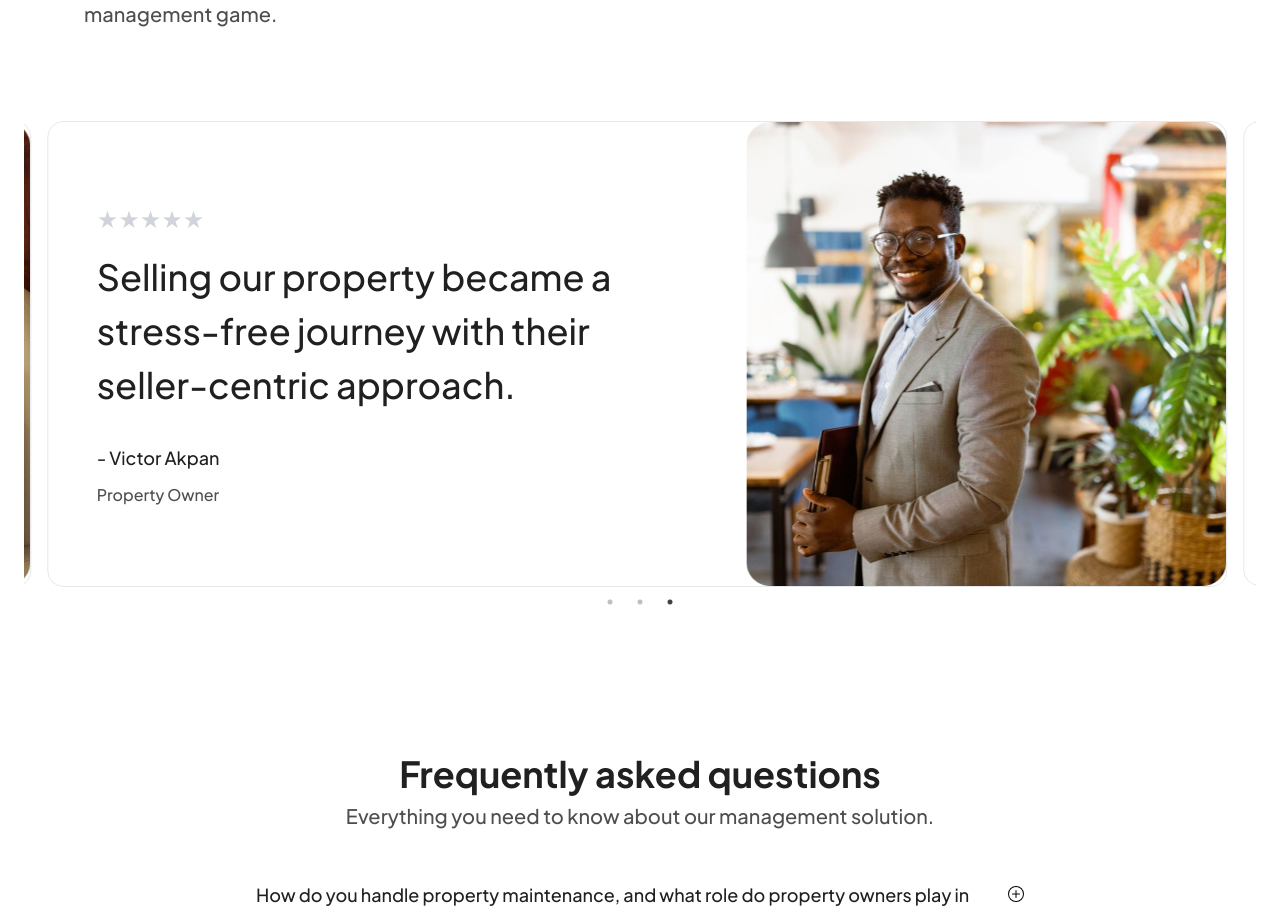
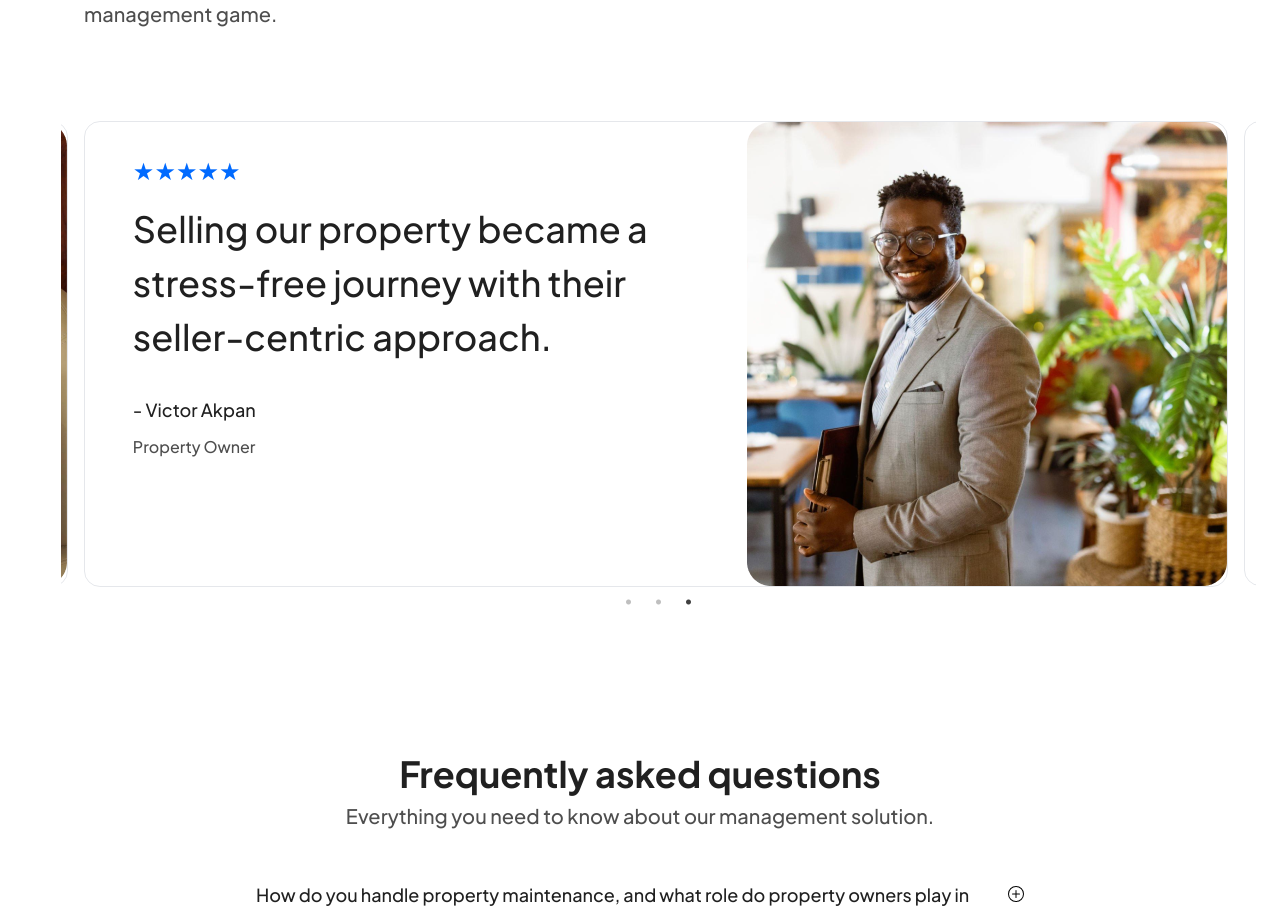
Before and after one commit to homzfront/homz, a Next.js app: page / in a window 1280 px wide. Shown: the part 2960-3873 px from the top of the page. Built offline with nearby package versions, Linux system fonts and the light colour scheme.

Commit message:
little adjustment with sliders

```diff
--- a/src/app/forgetpassword/page.js
+++ b/src/app/forgetpassword/page.js
@@ -6,6 +6,7 @@ import React, { useState } from "react";
 import Slider from "react-slick";
 import "slick-carousel/slick/slick.css";
 import "slick-carousel/slick/slick-theme.css";
+
 
 const ForgotPassword = () => {
   const [email, setEmail] = useState("");
@@ -100,7 +101,7 @@ const ForgotPassword = () => {
             &copy; 2022 Homz.ng. All rights reserved
           </div>
         </div>
-        <div className="w-[794px] flex flex-col justify-around items-center">
+        <div className="sm:w-[794px] w-full flex flex-col justify-around items-center">
           <div className="h-[85%]  py-4">
             {!sentEmail ? (
               <div className="flex flex-col max-w-[360px] mt-1">
@@ -179,7 +180,7 @@ const ForgotPassword = () => {
                   Reset Password
                 </h1>
                 <p className="mt-1 text-[16px] font-[400] text-center text-GrayHomz">
-                  We have sent a reset password to <br /> Samson@gmail.com
+                  We have sent a reset password to <br /> {email}
                 </p>
                 <Link
                   href={"/resetpassword"}
--- a/src/app/register/page.js
+++ b/src/app/register/page.js
@@ -148,7 +148,7 @@ const Register = () => {
             &copy; 2022 Homz.ng. All rights reserved
           </div>
         </div>
-        <div className="w-[794px] flex flex-col justify-around items-center">
+        <div className="sm:w-[794px] w-full flex flex-col justify-around items-center">
           <div className="h-[85%] px-6  py-4">
             <div className="flex flex-col gap-6 m-auto  max-w-[360px]">
               <h1 className="text-start  text-[36px] font-[700] text-BlackHomz">
--- a/src/app/resetpassword/page.js
+++ b/src/app/resetpassword/page.js
@@ -141,7 +141,7 @@ const ResetPassword = () => {
             &copy; 2022 Homz.ng. All rights reserved
           </div>
         </div>
-        <div className="w-[794px] px-6 flex flex-col justify-around items-center">
+        <div className="sm:w-[794px] w-full px-6 flex flex-col justify-around items-center">
           <div className="h-[85%]  py-4">
             {!succPass ? (
               <div className="flex flex-col max-w-[360px] mt-1">
--- a/src/app/useContext/context.js
+++ b/src/app/useContext/context.js
@@ -5,10 +5,13 @@ import React, { createContext, useState } from "react";
 const ProfileContext = createContext({
   user: {},
   setUser: () => {},
+
 });
 
 const ProfileProvider = ({ children }) => {
   const [user, setUser] = useState({});
+  console.log(user)
+  console.log(setUser)
 
   return (
     <ProfileContext.Provider value={{ user, setUser }}>
--- a/src/components/landingPageProMan/ContactCard.js
+++ b/src/components/landingPageProMan/ContactCard.js
@@ -14,17 +14,7 @@ const ContactCard = () => {
     {
       id: 1,
       name: "John Daniels",
-      image: (
-        <Image
-          className="rounded-2xl"
-          src={"/image.png"}
-          width={480}
-          height={464}
-          alt="img"
-          style={{ width: "auto", height: "auto" }}
-          priority
-        />
-      ),
+      image: "/image.png",
       position: "Property Manager",
       content:
         "“I love the simplicity of the services offered by the Homz.ng management software.”",
@@ -32,17 +22,7 @@ const ContactCard = () => {
     {
       id: 2,
       name: "John Daniels",
-      image: (
-        <Image
-          className="rounded-2xl"
-          src={"/image.png"}
-          width={480}
-          height={464}
-          alt="img"
-          style={{ width: "auto", height: "auto" }}
-          priority
-        />
-      ),
+      image: "/image.png",
       position: "Property Manager",
       content:
         "“I love the simplicity of the services offered by the Homz.ng management software.”",
@@ -50,17 +30,7 @@ const ContactCard = () => {
     {
       id: 3,
       name: "John Daniels",
-      image: (
-        <Image
-          className="rounded-2xl"
-          src={"/image.png"}
-          width={480}
-          height={464}
-          alt="img"
-          style={{ width: "auto", height: "auto" }}
-          priority
-        />
-      ),
+      image: "/image.png",
       position: "Property Manager",
       content:
         "“I love the simplicity of the services offered by the Homz.ng management software.”",
@@ -81,13 +51,13 @@ const ContactCard = () => {
   };
 
   return (
-    <div className="mt-[60px] max-w-[1299px] ml-auto px-6 relative">
-      <div className="">
+    <div className="mt-[60px] max-w-[1299px]  m-auto px-6 relative">
+      <div className="ml-[3%]">
         <Slider {...sliderSettings}>
           {users.map((user) => (
             <div key={user.id}>
-              <div className="h-auto   flex flex-col-reverse sm:flex-row max-w-[460px] sm:max-w-full md:max-w-[820px] lg:max-w-full xl:max-w-[1308px] mr-0  sm:mr-4  rounded-2xl border">
-                <div className="flex flex-col gap-4 w-full justify-start p-12">
+              <div className="h-auto flex flex-col-reverse sm:flex-row max-w-[460px] sm:max-w-full md:max-w-[820px] lg:max-w-full xl:max-w-[1308px] mr-0  sm:mr-4  rounded-2xl border">
+                <div className="flex flex-col gap-4 w-full justify-start px-12">
                   <div className="star-rating mt-8">
                     {[...Array(5)].map((star, index) => {
                       index += 1;
@@ -97,8 +67,8 @@ const ContactCard = () => {
                           key={index}
                           className={`focus:outline-none ${
                             index <= (hover || rating)
-                              ? "text-BlueHomz"
-                              : "text-gray-300"
+                            ? "text-gray-300"
+                              : "text-BlueHomz"
                           }`}
                           onClick={() => setRating(index)}
                           onMouseEnter={() => setHover(index)}
@@ -113,21 +83,29 @@ const ContactCard = () => {
                       );
                     })}
                   </div>
-                  <h1 className="font-[500] text:[24px] lg:text-[36px] mb-4 text-BlackHomz">
+                  <h1 className="font-[500] h-auto text:[24px] lg:text-[36px] mb-1 lg:mb-4 text-BlackHomz">
                     {user.content}
                   </h1>
                   <div>
                     <p className="font-[500] text-[14px] lg:text-[18px] text-BlackHomz">
                       - {user.name}
                     </p>
-                    <p className="mt-3 font-[500] text-[14px] lg:text-[16px] text-GrayHomz">
+                    <p className="lg:mt-3 mt-0 mb-2 sm:mb-0 font-[500] text-[14px] lg:text-[16px] text-GrayHomz">
                       {user.position}
                     </p>
                   </div>
                 </div>
                 <div className="w-full  max-w-[480px] h-auto rounded-2xl overflow-hidden">
                   <div className="w-full h-full  sm:bg-cover sm:bg-center">
-                    {user.image}
+                    <Image
+                      className="rounded-2xl"
+                      src={user.image}
+                      width={481}
+                      height={464}
+                      alt="img"
+                      style={{ width: "auto", height: "auto" }}
+                      priority
+                    />
                   </div>
                 </div>
               </div>
--- a/src/components/landingPageProOwn/ContactCard.js
+++ b/src/components/landingPageProOwn/ContactCard.js
@@ -14,17 +14,7 @@ const ContactCard = () => {
     {
       id: 1,
       name: "Engr. Simon Peter",
-      image: (
-        <Image
-          className="rounded-2xl"
-          src={"/image (2).png"}
-          width={481}
-          height={464}
-          alt="img"
-          style={{ width: "auto", height: "auto" }}
-          priority
-        />
-      ),
+      image: "/image (2).png",
       position: "Property Owner",
       content:
         "Entrusting our property to Homz.ng was the best decision we made.",
@@ -32,17 +22,7 @@ const ContactCard = () => {
     {
       id: 2,
       name: "Sunday Ojo",
-      image: (
-        <Image
-          className="rounded-2xl"
-          src={"/image22.png"}
-          width={480}
-          height={464}
-          alt="img"
-          style={{ width: "auto", height: "auto" }}
-          priority
-        />
-      ),
+      image: "/image22.png",
       position: "Property Owner",
       content:
         "It's a relief to have such a dependable partner managing our property—efficiency at its finest!",
@@ -50,17 +30,7 @@ const ContactCard = () => {
     {
       id: 3,
       name: "Victor Akpan",
-      image: (
-        <Image
-          className="rounded-2xl"
-          src={"/image23.png"}
-          width={480}
-          height={464}
-          alt="img"
-          style={{ width: "auto", height: "auto" }}
-          priority
-        />
-      ),
+      image: "/image23.png",
       position: "Property Owner",
       content:
         "Selling our property became a stress-free journey with their seller-centric approach.",
@@ -81,13 +51,13 @@ const ContactCard = () => {
   };
 
   return (
-    <div className="mt-[60px] max-w-[1299px] ml-auto px-6 relative">
-      <div className="">
+    <div className="mt-[60px] max-w-[1299px]  m-auto px-6 relative">
+      <div className="ml-[3%]">
         <Slider {...sliderSettings}>
           {users.map((user) => (
             <div key={user.id}>
-              <div className="h-auto   flex flex-col-reverse sm:flex-row max-w-[460px] sm:max-w-full md:max-w-[820px] lg:max-w-full xl:max-w-[1308px] mr-0  sm:mr-4  rounded-2xl border">
-                <div className="flex flex-col gap-4 w-full justify-start p-12">
+              <div className="h-auto flex flex-col-reverse sm:flex-row max-w-[460px] sm:max-w-full md:max-w-[820px] lg:max-w-full xl:max-w-[1308px] mr-0  sm:mr-4  rounded-2xl border">
+                <div className="flex flex-col gap-4 w-full justify-start px-12">
                   <div className="star-rating mt-8">
                     {[...Array(5)].map((star, index) => {
                       index += 1;
@@ -97,8 +67,8 @@ const ContactCard = () => {
                           key={index}
                           className={`focus:outline-none ${
                             index <= (hover || rating)
-                              ? "text-BlueHomz"
-                              : "text-gray-300"
+                            ? "text-gray-300"
+                              : "text-BlueHomz"
                           }`}
                           onClick={() => setRating(index)}
                           onMouseEnter={() => setHover(index)}
@@ -113,21 +83,29 @@ const ContactCard = () => {
                       );
                     })}
                   </div>
-                  <h1 className="font-[500] text:[24px] lg:text-[36px] mb-4 text-BlackHomz">
+                  <h1 className="font-[500] h-auto text:[24px] lg:text-[36px] mb-1 lg:mb-4 text-BlackHomz">
                     {user.content}
                   </h1>
                   <div>
                     <p className="font-[500] text-[14px] lg:text-[18px] text-BlackHomz">
                       - {user.name}
                     </p>
-                    <p className="mt-3 font-[500] text-[14px] lg:text-[16px] text-GrayHomz">
+                    <p className="lg:mt-3 mt-0 mb-2 sm:mb-0 font-[500] text-[14px] lg:text-[16px] text-GrayHomz">
                       {user.position}
                     </p>
                   </div>
                 </div>
                 <div className="w-full  max-w-[480px] h-auto rounded-2xl overflow-hidden">
                   <div className="w-full h-full  sm:bg-cover sm:bg-center">
-                    {user.image}
+                    <Image
+                      className="rounded-2xl"
+                      src={user.image}
+                      width={481}
+                      height={464}
+                      alt="img"
+                      style={{ width: "auto", height: "auto" }}
+                      priority
+                    />
                   </div>
                 </div>
               </div>
--- a/src/components/landingPageTenant/ContactCard.js
+++ b/src/components/landingPageTenant/ContactCard.js
@@ -14,15 +14,7 @@ const ContactCard = () => {
     {
       id: 1,
       name: "John Daniels",
-      image: (
-        <Image
-          className="rounded-2xl"
-          src={"/image.png"}
-          width={480}
-          height={464}
-          alt="img"
-        />
-      ),
+      image: "/image.png",
       position: "Tenant",
       content:
         "“I love the simplicity of the services offered by the Homz.ng management software.”",
@@ -30,15 +22,7 @@ const ContactCard = () => {
     {
       id: 2,
       name: "Ayomide Uriel",
-      image: (
-        <Image
-          className="rounded-2xl"
-          src={"/image.png"}
-          width={480}
-          height={464}
-          alt="img"
-        />
-      ),
+      image: "/image.png",
       position: "Tenant",
       content:
         "“I love the simplicity of the services offered by the Homz.ng management software.”",
@@ -46,15 +30,7 @@ const ContactCard = () => {
     {
       id: 3,
       name: "Costa David",
-      image: (
-        <Image
-          className="rounded-2xl"
-          src={"/image.png"}
-          width={480}
-          height={464}
-          alt="img"
-        />
-      ),
+      image: "/image.png",
       position: "Tenant",
       content:
         "“I love the simplicity of the services offered by the Homz.ng management software.”",
@@ -80,13 +56,13 @@ const ContactCard = () => {
   };
 
   return (
-    <div className="mt-[60px] max-w-[1299px] ml-auto px-6 relative">
-      <div className="">
+    <div className="mt-[60px] max-w-[1299px]  m-auto px-6 relative">
+    <div className="ml-[3%]">
       <Slider {...sliderSettings}>
         {users.map((user) => (
           <div key={user.id}>
-            <div className="h-auto   flex flex-col-reverse sm:flex-row max-w-[460px] sm:max-w-full md:max-w-[820px] lg:max-w-full xl:max-w-[1308px] mr-0  sm:mr-4  rounded-2xl border">
-              <div className="flex flex-col gap-4 w-full justify-start p-12">
+            <div className="h-auto flex flex-col-reverse sm:flex-row max-w-[460px] sm:max-w-full md:max-w-[820px] lg:max-w-full xl:max-w-[1308px] mr-0  sm:mr-4  rounded-2xl border">
+              <div className="flex flex-col gap-4 w-full justify-start px-12">
                 <div className="star-rating mt-8">
                   {[...Array(5)].map((star, index) => {
                     index += 1;
@@ -96,8 +72,8 @@ const ContactCard = () => {
                         key={index}
                         className={`focus:outline-none ${
                           index <= (hover || rating)
-                            ? "text-BlueHomz"
-                            : "text-gray-300"
+                          ? "text-gray-300"
+                            : "text-BlueHomz"
                         }`}
                         onClick={() => setRating(index)}
                         onMouseEnter={() => setHover(index)}
@@ -112,21 +88,29 @@ const ContactCard = () => {
                     );
                   })}
                 </div>
-                <h1 className="font-[500] text:[24px] lg:text-[36px] mb-4 text-BlackHomz">
+                <h1 className="font-[500] h-auto text:[24px] lg:text-[36px] mb-1 lg:mb-4 text-BlackHomz">
                   {user.content}
                 </h1>
                 <div>
                   <p className="font-[500] text-[14px] lg:text-[18px] text-BlackHomz">
                     - {user.name}
                   </p>
-                  <p className="mt-3 font-[500] text-[14px] lg:text-[16px] text-GrayHomz">
+                  <p className="lg:mt-3 mt-0 mb-2 sm:mb-0 font-[500] text-[14px] lg:text-[16px] text-GrayHomz">
                     {user.position}
                   </p>
                 </div>
               </div>
               <div className="w-full  max-w-[480px] h-auto rounded-2xl overflow-hidden">
                 <div className="w-full h-full  sm:bg-cover sm:bg-center">
-                  {user.image}
+                  <Image
+                    className="rounded-2xl"
+                    src={user.image}
+                    width={481}
+                    height={464}
+                    alt="img"
+                    style={{ width: "auto", height: "auto" }}
+                    priority
+                  />
                 </div>
               </div>
             </div>
```
Also changed, not shown: src/app/login/page.js (+15 -12 lines).
